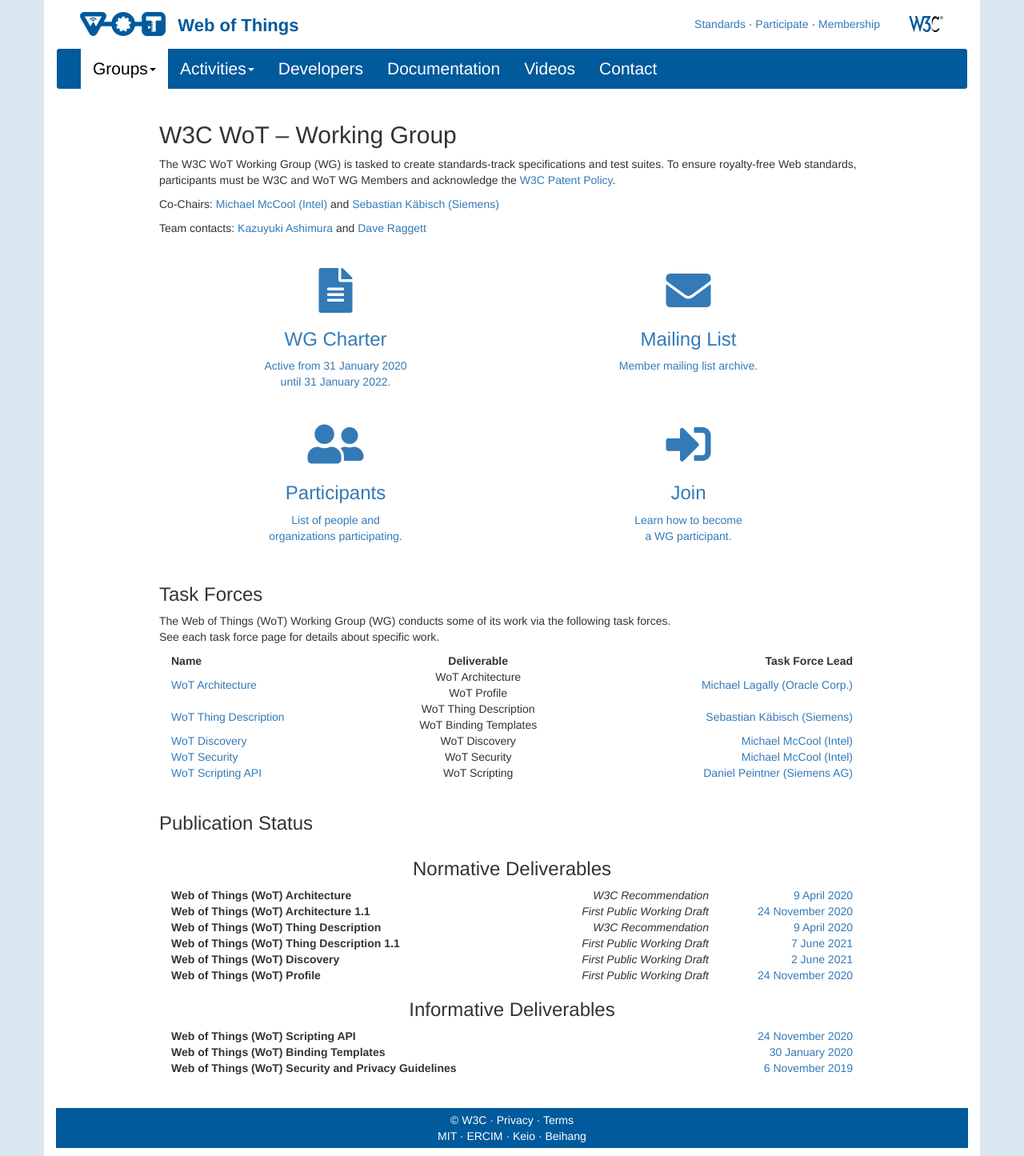
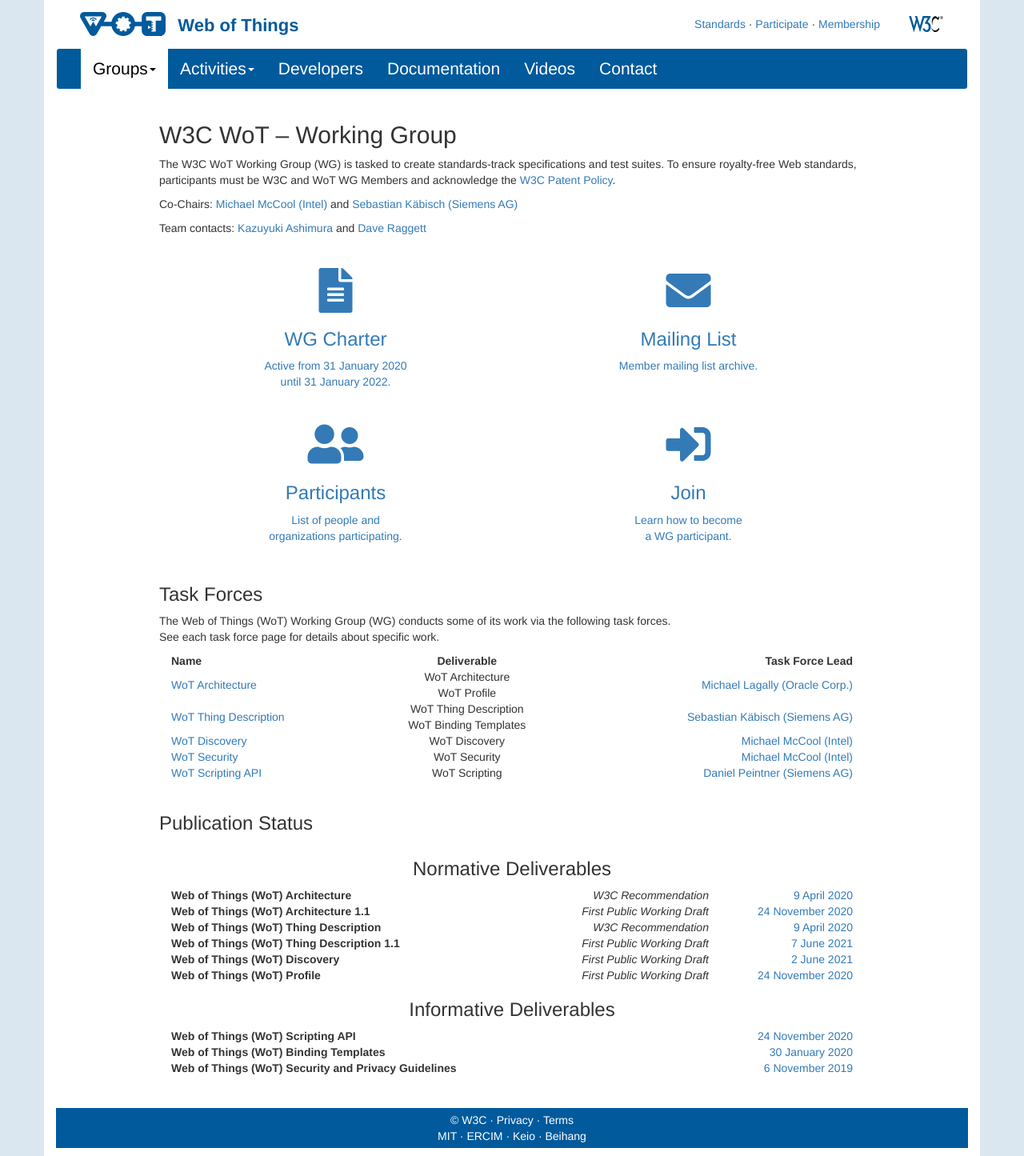
Before and after one commit to w3c/wot-marketing, a Jekyll site: the page built from docs/wg/index.html, in a window 1280 px wide. Shown: the whole page at 80% size. Built offline with Jekyll 4.4.1, drawn with Linux system fonts in a browser that asks for light colours; nearby versions of some CDN libraries.

Commit message:
fix: use "Siemens AG" consistently

```diff
--- a/docs/ig/index.html
+++ b/docs/ig/index.html
@@ -8,7 +8,7 @@
 	<p>
 		The W3C WoT Interest Group (IG) plays a complementary role to the Working Group. The IG organizes and runs PlugFests to evaluate the current working assumptions, reaches out and collaborates with interested organizations, vendors, and communities, and explores new areas to identify work that is ready for transfer to the W3C Recommendation Track (i.e., any W3C Working Group).
 	</p>
-	<p>Co-Chairs: <a href="mailto:michael.mccool@intel.com">Michael McCool (Intel)</a> and <a href="mailto:sebastian.kaebisch@siemens.com">Sebastian K&auml;bisch (Siemens)</a></p>
+	<p>Co-Chairs: <a href="mailto:michael.mccool@intel.com">Michael McCool (Intel)</a> and <a href="mailto:sebastian.kaebisch@siemens.com">Sebastian K&auml;bisch (Siemens AG)</a></p>
 	<p>Team contacts: <a href="https://www.w3.org/People#ashimura" target="_blank">Kazuyuki Ashimura</a> and <a href="https://www.w3.org/People#dsr" target="_blank">Dave Raggett</a></p>
 
 	<p>&nbsp;</p>
@@ -57,7 +57,7 @@
 				<tr>
 					<td><a href="{{'activities/tf-marketing/' | relative_url }}">WoT Marketing</a></td>
 					<td style="text-align:center;">WoT Web Page, Collateral
-					<td style="text-align:right;"><a href="mailto:ege.korkan@siemens.com">Ege Korkan (Siemens)</a></td>
+					<td style="text-align:right;"><a href="mailto:ege.korkan@siemens.com">Ege Korkan (Siemens AG)</a></td>
 				</tr>
 				<tr>
 					<td><a target="_blank" href="https://www.w3.org/WoT/IG/wiki/PoC_WebConf" target="_blank">WoT PoC</a></td>
--- a/docs/wg/index.html
+++ b/docs/wg/index.html
@@ -8,7 +8,7 @@
 	<p>
 		The W3C WoT Working Group (WG) is tasked to create standards-track specifications and test suites. To ensure royalty-free Web standards, participants must be W3C and WoT WG Members and acknowledge the <a href="https://www.w3.org/Consortium/Patent-Policy-20040205/">W3C Patent Policy</a>.
 	</p>
-	<p>Co-Chairs: <a href="mailto:michael.mccool@intel.com">Michael McCool (Intel)</a> and <a href="mailto:sebastian.kaebisch@siemens.com">Sebastian K&auml;bisch (Siemens)</a></p>
+	<p>Co-Chairs: <a href="mailto:michael.mccool@intel.com">Michael McCool (Intel)</a> and <a href="mailto:sebastian.kaebisch@siemens.com">Sebastian K&auml;bisch (Siemens AG)</a></p>
 	<p>Team contacts: <a href="https://www.w3.org/People#ashimura" target="_blank">Kazuyuki Ashimura</a> and <a href="https://www.w3.org/People#dsr" target="_blank">Dave Raggett</a></p>
 
 	<p>&nbsp;</p>
@@ -55,7 +55,7 @@
 				<tr>
 					<td><a href="{{'activities/tf-td/' | relative_url }}">WoT Thing Description</a></td>
 					<td style="text-align:center;">WoT Thing Description<br>WoT Binding Templates</td>
-					<td style="text-align:right;"><a href="mailto:sebastian.kaebisch@siemens.com">Sebastian K&auml;bisch (Siemens)</a><br></td>
+					<td style="text-align:right;"><a href="mailto:sebastian.kaebisch@siemens.com">Sebastian K&auml;bisch (Siemens AG)</a><br></td>
 				</tr>
 				<tr>
 					<td><a href="{{'activities/tf-discovery/' | relative_url }}">WoT Discovery</a></td>
```
